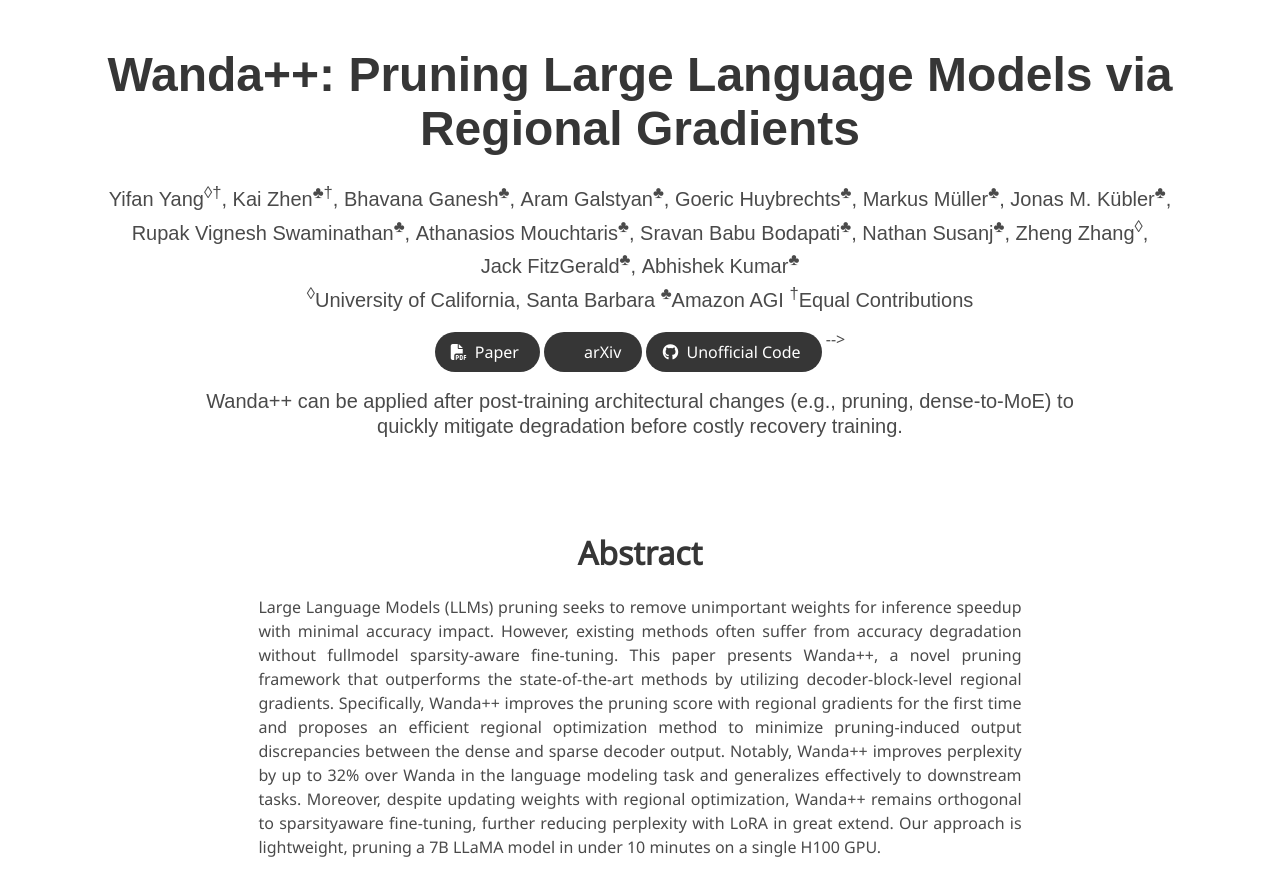
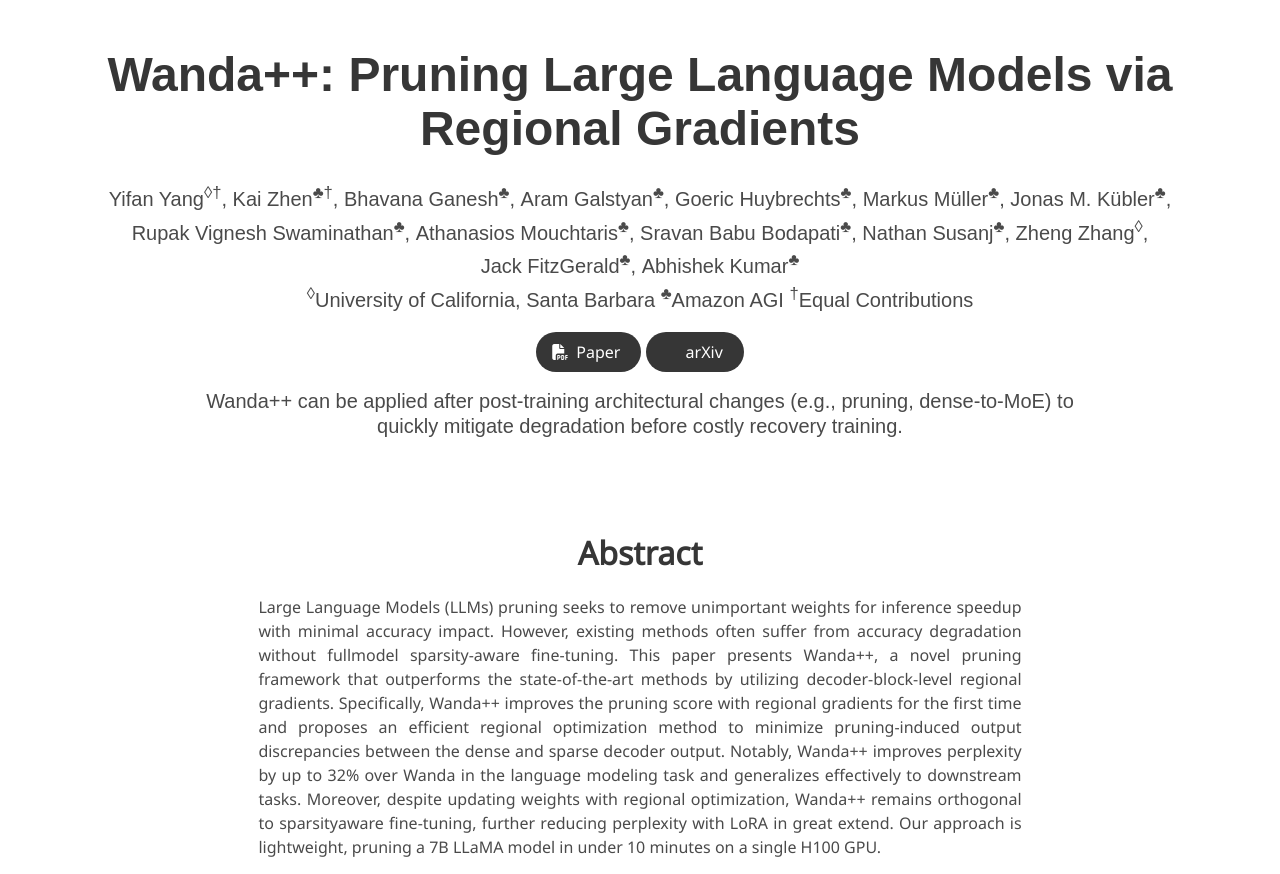
Before and after one commit to yifanycc/wandapp.github.io, a plain HTML site: page index.html in a window 1280 px wide. Shown: the top 874 px of the page. Drawn offline with nearby package versions, Linux system fonts and the light colour scheme; some icons are missing; a web font is replaced by a local one.

Commit message:
Update index.html

```diff
--- a/index.html
+++ b/index.html
@@ -99,41 +99,6 @@
       </a>
     </span>
 
-<!--     <!-- Code Link -->
-    <span class="link-block">
-      <a href="https://github.com/TTTTTTris/wandaplus"
-         class="external-link button is-normal is-rounded is-dark">
-        <span class="icon">
-            <i class="fab fa-github"></i>
-        </span>
-        <span>Unofficial Code</span>
-      </a>
-    </span> -->
-
-    <!-- Uncomment and add more links as needed -->
-    <!--
-    <span class="link-block">
-      <a href="https://www.youtube.com/watch?v=MrKrnHhk8IA"
-         class="external-link button is-normal is-rounded is-dark">
-        <span class="icon">
-            <i class="fab fa-youtube"></i>
-        </span>
-        <span>Video</span>
-      </a>
-    </span>
-    -->
-
-    <!--
-    <span class="link-block">
-      <a href="https://github.com/google/nerfies/releases/tag/0.1"
-         class="external-link button is-normal is-rounded is-dark">
-        <span class="icon">
-            <i class="far fa-images"></i>
-        </span>
-        <span>Data</span>
-      </a>
-    </span>
-    -->
 
   </div>
 </div>
```
